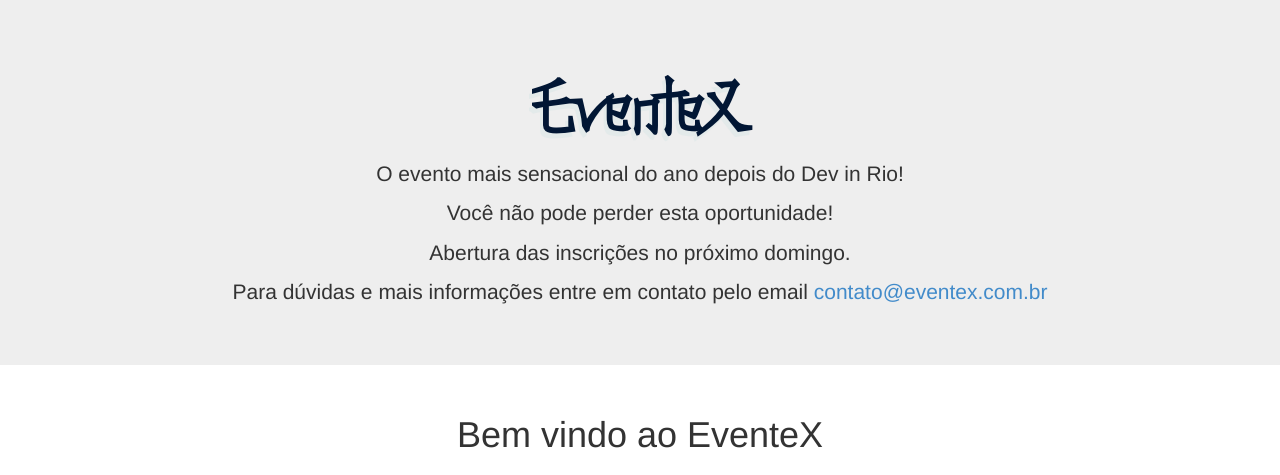
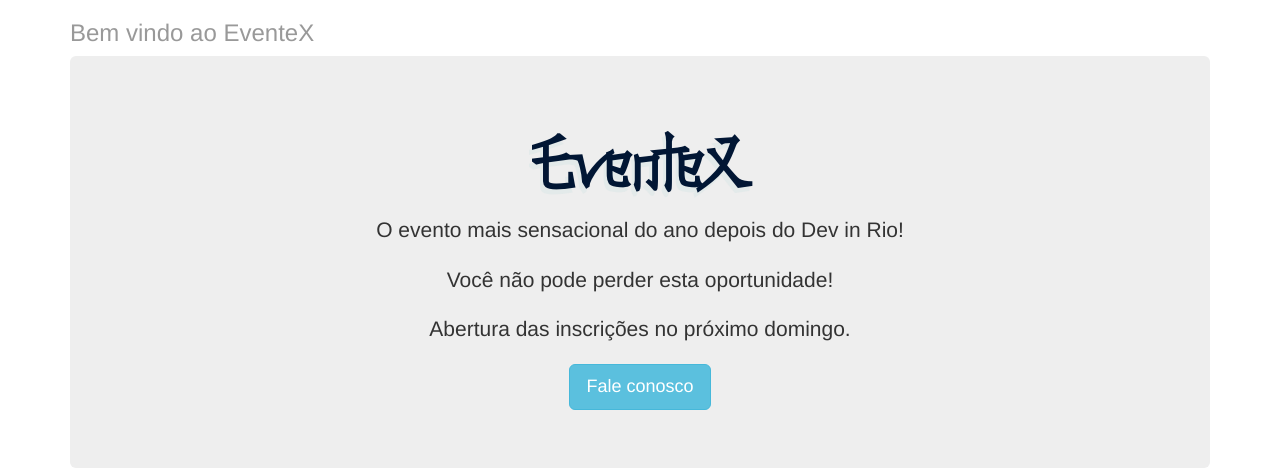
Before and after one commit to eltonplima/wttd, a Django app: page / in a window 1280 px wide. Shown: the top 475 px of the page. Before the commit the page ends 448 px from the top, so only its background shows below. Run offline with Django 3.2, Linux system fonts and the light colour scheme.

Commit message:
Layout marketing

```diff
--- a/eventex/core/templates/base_site.html
+++ b/eventex/core/templates/base_site.html
@@ -17,16 +17,30 @@
   </head>
   <body>
     {% block content %}
+    <div class="container">
+        <div class="masthead">
+            {% block masthead %}
+            {% endblock masthead %}
+        </div>
         <div class="jumbotron text-center">
-            <div class="container">
-                {% block jumbotron %}
-                {% endblock jumbotron%}
-            </div>
+            {% block jumbotron %}
+            {% endblock jumbotron%}
         </div>
         <div class="container">
             {% block container %}
             {% endblock container %}
         </div>
+        <div class="footer">
+            <div class="row">
+                <div class="col-lg-6">
+                    <p class="text-left">© EventeX 2013</p>
+                </div>
+                <div class="col-lg-6 text-right">
+                    <a href="https://www.djangoproject.com/"><img class="img-thumbnail" src="{% static "img/django-logo.png" %}"></a>
+                </div>
+            </div>
+        </div>
+    </div>
     {% endblock content %}
     <!-- jQuery (necessary for Bootstrap's JavaScript plugins) -->
     <script src="https://code.jquery.com/jquery.js"></script>
--- a/eventex/core/templates/index.html
+++ b/eventex/core/templates/index.html
@@ -1,19 +1,16 @@
 {% extends "base_site.html" %}
 {% load staticfiles %}
 
+{% block masthead %}
+    <h3 class="text-muted">Bem vindo ao EventeX</h3>
+{% endblock %}
+
 {% block jumbotron %}
 <img src="{% static "img/logo.png" %}"/>
-<p>O evento mais sensacional do ano depois do Dev in Rio!</p>
-<p>Você não pode perder esta oportunidade!</p>
-<p>Abertura das inscrições no próximo domingo.</p>
-<p>Para dúvidas e mais informações entre em contato pelo email <a href="mailto:contato@eventex.com.br?Subject=Contato" target="_top">contato@eventex.com.br</a></p>
+
+<p class="lead">O evento mais sensacional do ano depois do Dev in Rio!</p>
+<p class="lead">Você não pode perder esta oportunidade!</p>
+<p class="lead">Abertura das inscrições no próximo domingo.</p>
+
+<p><a class="btn btn-lg btn-info" href="mailto:contato@eventex.com.br?Subject=Contato" target="_top">Fale conosco</a></p>
 {% endblock jumbotron %}
-
-{% block container %}
-<div class="row">
-    <div class="col-md-12">
-        <h1 class="text-center">Bem vindo ao EventeX</h1>
-
-    </div>
-</div>
-{% endblock container %}
```
